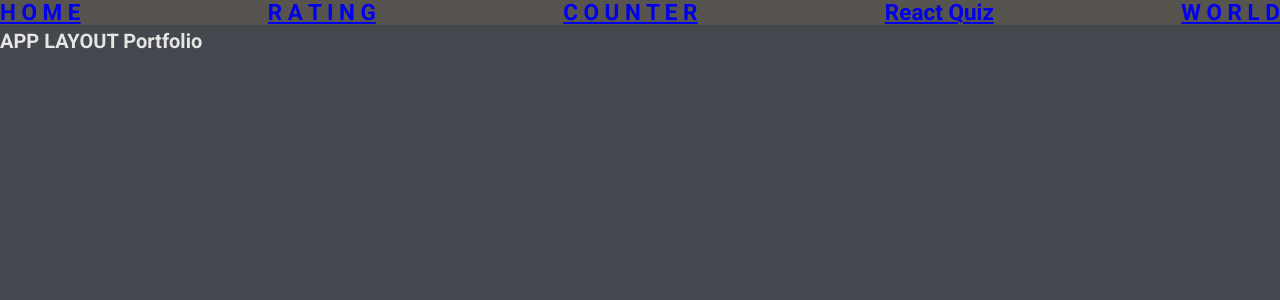
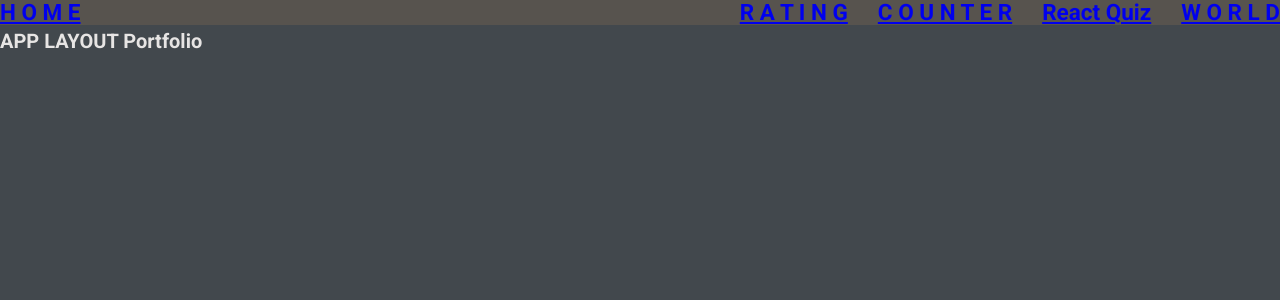
Before and after one commit to danchooalex/aleksandar-portfolio, a React (Vite) app: page / in a window 1280 px wide. Shown: the top 300 px of the page. Built offline with nearby package versions, Linux system fonts and the light colour scheme; no server answers; a web font is replaced by a local one.

Commit message:
nav lista sredjena, samo sredi NavLink iz routera styling

```diff
--- a/src/components/pageNavPortfolio/PageNavPortfolio.jsx
+++ b/src/components/pageNavPortfolio/PageNavPortfolio.jsx
@@ -15,6 +15,8 @@ function PageNavPortfolio() {
             H O M E
           </NavLink>
         </li>
+      </ul>
+      <ul>
         <li>
           <NavLink to="/rating">R A T I N G</NavLink>
         </li>
--- a/src/components/pageNavPortfolio/PageNavPortfolio.module.css
+++ b/src/components/pageNavPortfolio/PageNavPortfolio.module.css
@@ -1,9 +1,9 @@
 .nav {
-  @apply bg-stone-600 font-bold text-4xl;
+  @apply bg-stone-600 font-bold text-4xl flex flex-row justify-between;
 }
 
 .nav ul {
-  @apply list-none flex flex-row  justify-between;
+  @apply list-none  flex flex-row gap-12;
 }
 
 .nav li {
```
